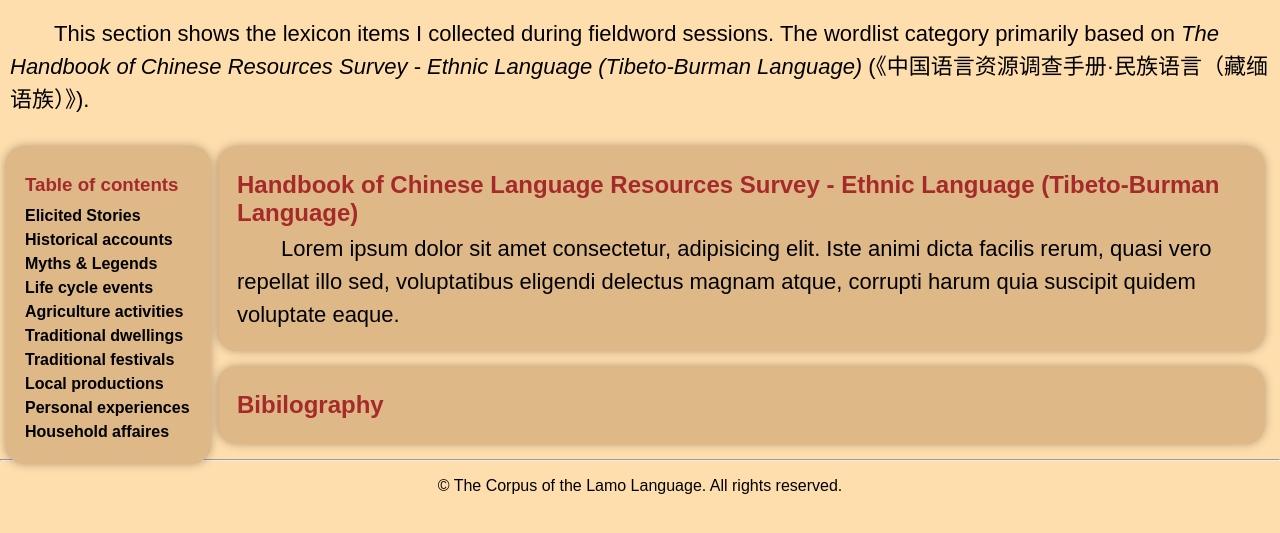
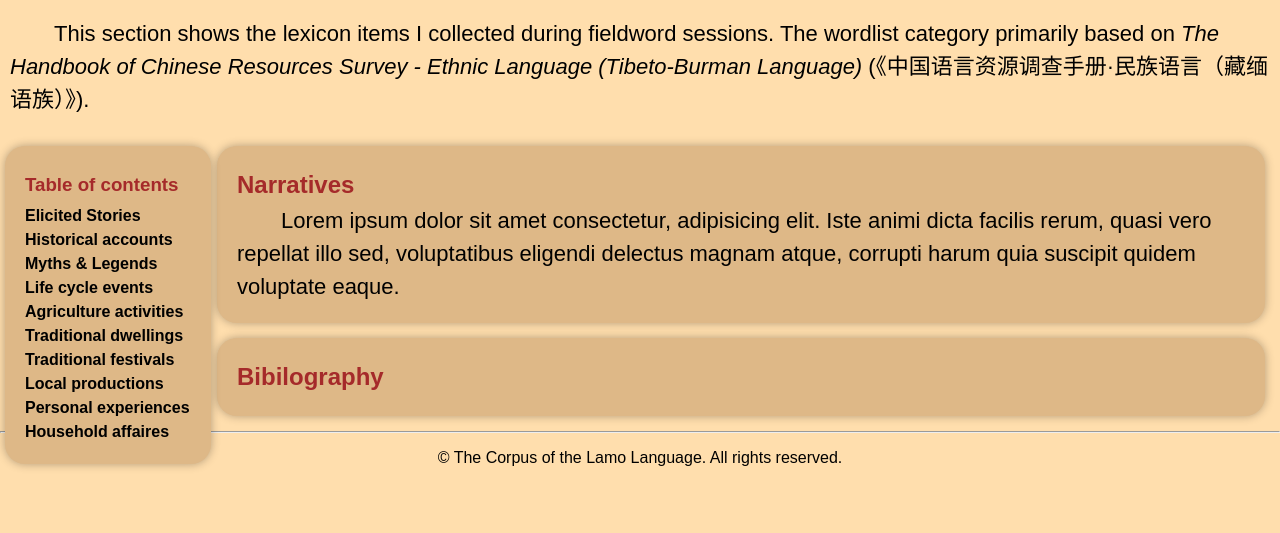
Before and after one commit to oleo7823/lamo, a plain HTML site: page 06 narratives_en.html in a window 1280 px wide. Shown: the part 209-742 px from the top of the page. Drawn offline with Linux system fonts and the light colour scheme.

Commit message:
narratives_en

```diff
--- a/06 narratives_en.html
+++ b/06 narratives_en.html
@@ -93,7 +93,7 @@
             <script src="./style/00 outline.js"></script>
 
             <section class="content">
-                <h2 id="t1">Handbook of Chinese Language Resources Survey - Ethnic Language (Tibeto-Burman Language)</h2>
+                <h2 id="t1">Narratives</h2>
                 <p>Lorem ipsum dolor sit amet consectetur, adipisicing elit. Iste animi dicta facilis rerum, quasi vero repellat illo sed, voluptatibus eligendi delectus magnam atque, corrupti harum quia suscipit quidem voluptate eaque.</p>
                 <div id="text-container">
                     <!-- 文本数据将插入到这里 -->
```
